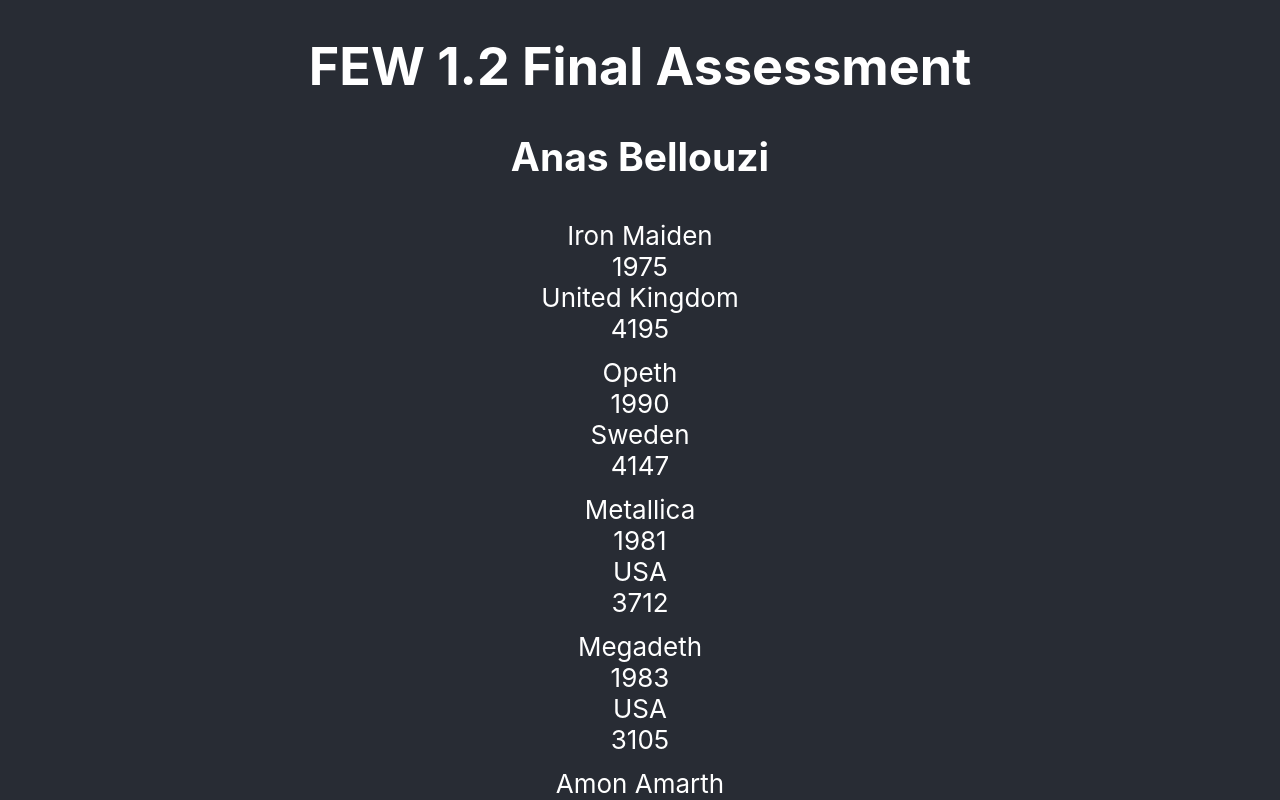
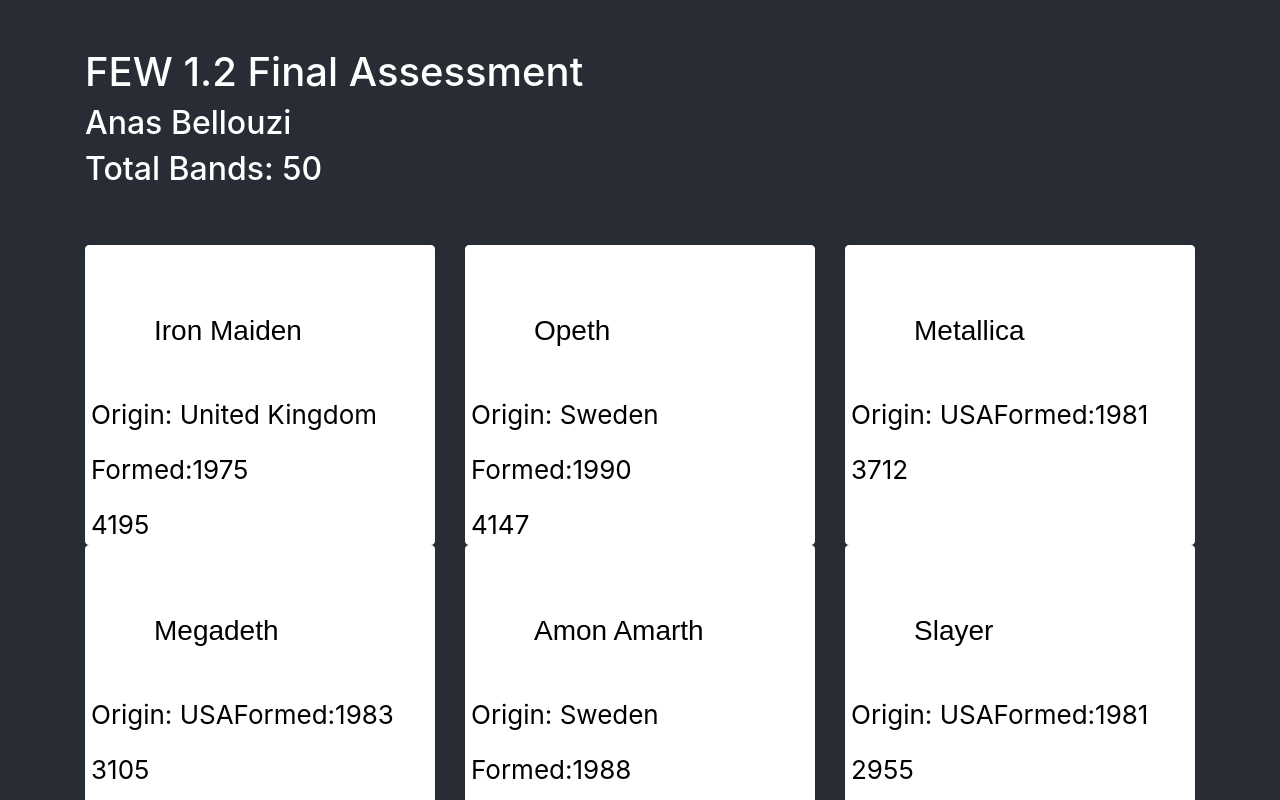
Before and after one commit to anbellouzi/react-final, a React (Create React App) app: page / in a window 1280 px wide. Shown: the top 800 px of the page. Built offline with nearby package versions, Linux system fonts and the light colour scheme.

Commit message:
challenge 5 comlete

```diff
--- a/public/index.html
+++ b/public/index.html
@@ -26,6 +26,7 @@
     -->
     <title>Anas Bellouzi Few 1.2</title>
 
+    <link rel="stylesheet" href="https://maxcdn.bootstrapcdn.com/bootstrap/4.0.0/css/bootstrap.min.css" integrity="sha384-Gn5384xqQ1aoWXA+058RXPxPg6fy4IWvTNh0E263XmFcJlSAwiGgFAW/dAiS6JXm" crossorigin="anonymous">
 
   </head>
   <body>
@@ -41,5 +42,9 @@
       To begin the development, run `npm start` or `yarn start`.
       To create a production bundle, use `npm run build` or `yarn build`.
     -->
+
+    <script src="https://code.jquery.com/jquery-3.2.1.slim.min.js" integrity="sha384-KJ3o2DKtIkvYIK3UENzmM7KCkRr/rE9/Qpg6aAZGJwFDMVNA/GpGFF93hXpG5KkN" crossorigin="anonymous"></script>
+    <script src="https://cdnjs.cloudflare.com/ajax/libs/popper.js/1.12.9/umd/popper.min.js" integrity="sha384-ApNbgh9B+Y1QKtv3Rn7W3mgPxhU9K/ScQsAP7hUibX39j7fakFPskvXusvfa0b4Q" crossorigin="anonymous"></script>
+    <script src="https://maxcdn.bootstrapcdn.com/bootstrap/4.0.0/js/bootstrap.min.js" integrity="sha384-JZR6Spejh4U02d8jOt6vLEHfe/JQGiRRSQQxSfFWpi1MquVdAyjUar5+76PVCmYl" crossorigin="anonymous"></script>
   </body>
 </html>
--- a/src/App.css
+++ b/src/App.css
@@ -1,5 +1,5 @@
 .App {
-  text-align: center;
+  text-align: left;
 }
 
 .App-logo {
--- a/src/components/Band/Band.css
+++ b/src/components/Band/Band.css
@@ -1,6 +1,12 @@
-.Band {
-    padding: 5px;
-    margin: 3px;
-    border: 1px;
-    border-radius: 5px;
+.card {
+    height: 300px;
+    width: 100%;
+    /* margin-bottom: 5px; */
+    color: black;
 }
+
+.band-title {
+    font-family: Arial, Helvetica, sans-serif;
+    font-size: 28px;
+    font: bold;
+}
--- a/src/components/Band/Band.js
+++ b/src/components/Band/Band.js
@@ -8,14 +8,23 @@
     const { band_name, formed, origin, fans} = props
 
     return (
-      <div className="Band">
-        <div className="Band-info">
-              <div >{band_name}</div>
-                <div >{formed}</div>
-                <div>{origin}</div>
-                <div>{fans}</div>
+
+        <div class="col-sm-4">
+          <div class="card mb-0  p-0">
+            <div class="card-body">
+                <h2 class="band-title m-5">{band_name}</h2>
+
+                <div class="row">
+                  <p><bold>Origin:</bold> {origin}</p>
+                  <p><bold>Formed:</bold>{formed}</p>
+                </div>
+
+                <div class="row text-center">
+                  <p> <bold>{fans}</bold></p>
+                </div>
+            </div>
+          </div>
         </div>
-      </div>
     )
 }
 
--- a/src/components/Header/Header.css
+++ b/src/components/Header/Header.css
@@ -0,0 +1,4 @@
+.card {
+    background-color: inherit;
+    color: white;
+}
--- a/src/components/Header/Header.js
+++ b/src/components/Header/Header.js
@@ -1,11 +1,13 @@
 // src/Header.js
 import React from 'react'
+import data from '../Data/metal.js'
 
 function Header() {
   return (
-    <div>
-      <h1>FEW 1.2 Final Assessment</h1>
-      <h2>Anas Bellouzi</h2>
+    <div class="m-5 container text-left">
+          <h1>FEW 1.2 Final Assessment</h1>
+          <h2>Anas Bellouzi</h2>
+          <h2>Total Bands: {data.length}</h2>
     </div>
   )
 }
--- a/src/components/MetalMeta/MetalMeta.css
+++ b/src/components/MetalMeta/MetalMeta.css
@@ -0,0 +1,3 @@
+.card {
+    border: 1px solid white;
+}
--- a/src/components/MetalMeta/MetalMeta.js
+++ b/src/components/MetalMeta/MetalMeta.js
@@ -22,8 +22,11 @@
     })
 
   return (
-    <div className="Band-list">
-      {bands}
+
+    <div class="container">
+      <div class="row">
+        {bands}
+      </div>
     </div>
   )
 
```
